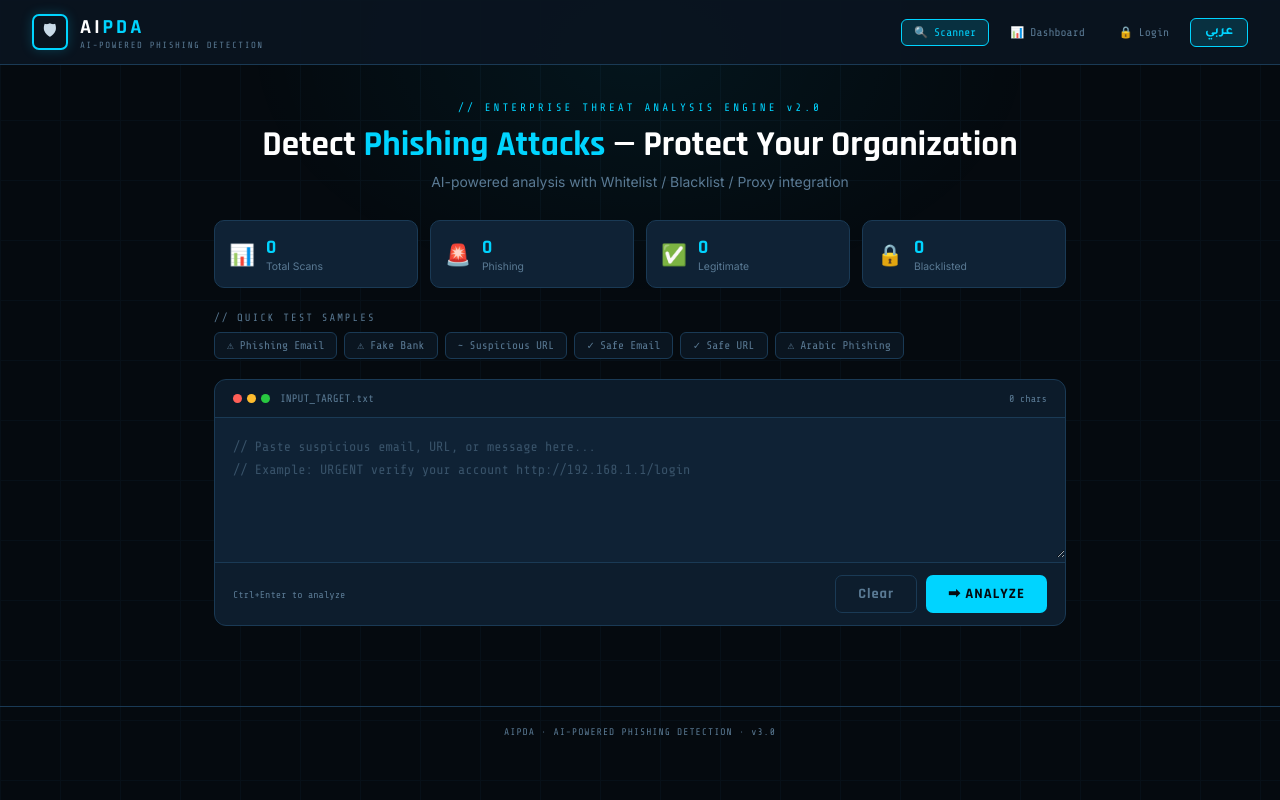
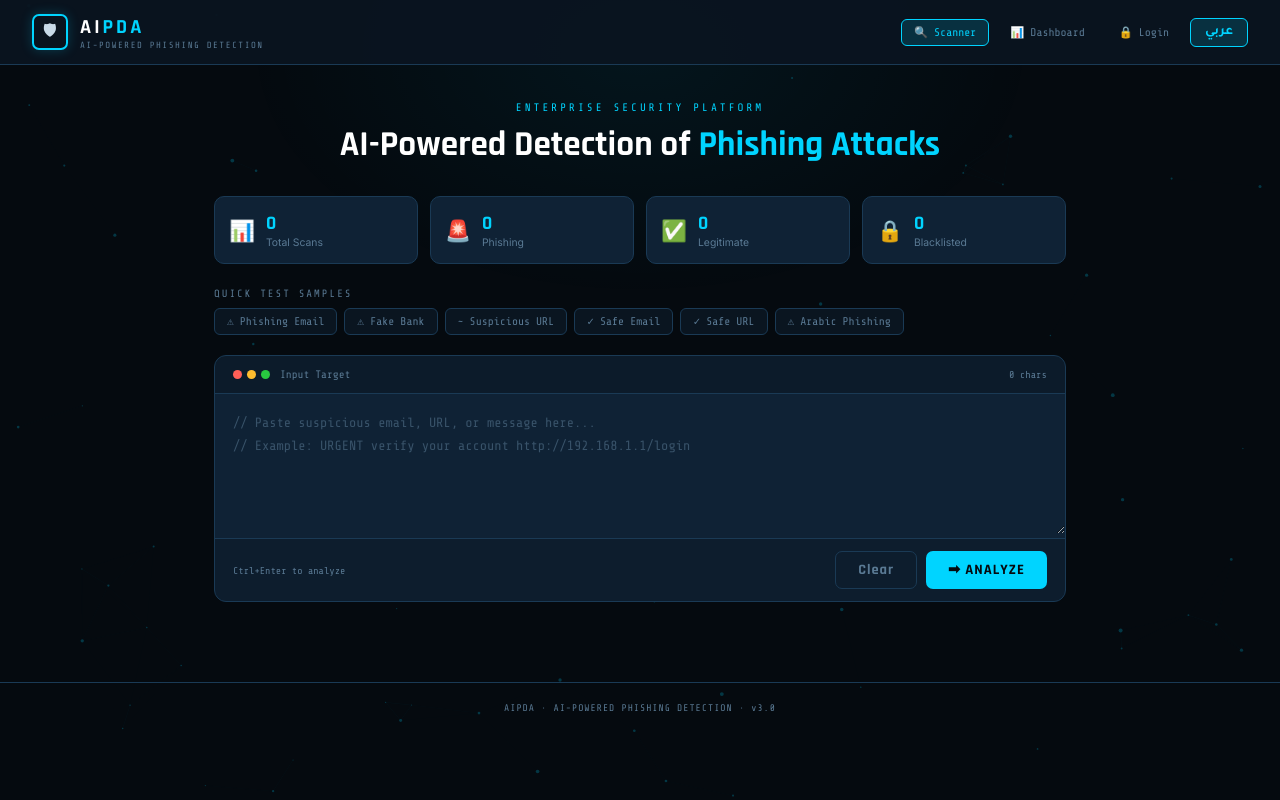
Before and after one commit to sulaiman2061/phishguard, a Flask app: page / in a window 1280 px wide. Run offline with Flask 3, Linux system fonts and the light colour scheme; data that the repository does not hold is empty.

Commit message:
Add: Particle Network + Typing + Counter animations

```diff
--- a/templates/index.html
+++ b/templates/index.html
@@ -10,7 +10,7 @@
 *{margin:0;padding:0;box-sizing:border-box;}
 body{font-family:'Inter',sans-serif;background:var(--bg);color:var(--text);min-height:100vh;}
 body.ar{font-family:'Tajawal',sans-serif;}
-body::before{content:'';position:fixed;inset:0;background-image:linear-gradient(var(--border) 1px,transparent 1px),linear-gradient(90deg,var(--border) 1px,transparent 1px);background-size:60px 60px;opacity:.15;pointer-events:none;z-index:0;}
+body::before{content:'';position:fixed;inset:0;opacity:0;pointer-events:none;z-index:0;}
 body::after{content:'';position:fixed;top:-200px;left:50%;transform:translateX(-50%);width:800px;height:500px;background:radial-gradient(ellipse,rgba(0,212,255,.06) 0%,transparent 70%);pointer-events:none;z-index:0;}
 header{position:relative;z-index:10;display:flex;align-items:center;justify-content:space-between;padding:0 32px;height:65px;background:rgba(10,21,32,.95);border-bottom:1px solid var(--border);}
 .logo{display:flex;align-items:center;gap:12px;}
@@ -116,6 +116,7 @@ body.ar footer{font-family:'Tajawal',sans-serif;font-size:.8rem;letter-spacing:0
 </style>
 </head>
 <body>
+<canvas id="particle-canvas" style="position:fixed;top:0;left:0;width:100%;height:100%;z-index:0;pointer-events:none;opacity:0.5;"></canvas>
 <header>
   <div class="logo">
     <div class="logo-icon">&#128737;</div>
@@ -134,9 +135,9 @@ body.ar footer{font-family:'Tajawal',sans-serif;font-size:.8rem;letter-spacing:0
 
 <main>
   <div class="title">
-    <div class="eye t" data-en="// ENTERPRISE THREAT ANALYSIS ENGINE v2.0" data-ar="// محرك تحليل التهديدات المؤسسي">// ENTERPRISE THREAT ANALYSIS ENGINE v2.0</div>
-    <h2 class="t" data-en="Detect <em>Phishing Attacks</em> — Protect Your Organization" data-ar="اكتشف <em>هجمات التصيد</em> — احمِ مؤسستك">Detect <em>Phishing Attacks</em> — Protect Your Organization</h2>
-    <p class="t" data-en="AI-powered analysis with Whitelist / Blacklist / Proxy integration" data-ar="تحليل بالذكاء الاصطناعي مع دعم القائمة البيضاء والسوداء والبروكسي">AI-powered analysis with Whitelist / Blacklist / Proxy integration</p>
+    <div class="eye t" data-en="ENTERPRISE SECURITY PLATFORM" data-ar="منصة الأمن المؤسسي">ENTERPRISE SECURITY PLATFORM</div>
+    <h2 class="t" data-en="AI-Powered Detection of <em>Phishing Attacks</em>" data-ar="الكشف بالذكاء الاصطناعي عن <em>هجمات التصيد</em>">AI-Powered Detection of <em>Phishing Attacks</em></h2>
+
   </div>
 
   <div class="stats">
@@ -146,7 +147,7 @@ body.ar footer{font-family:'Tajawal',sans-serif;font-size:.8rem;letter-spacing:0
     <div class="stat"><div class="ico">&#128274;</div><div><div class="val" id="st4">-</div><div class="lbl t" data-en="Blacklisted" data-ar="محظور">Blacklisted</div></div></div>
   </div>
 
-  <div class="chips-lbl t" data-en="// QUICK TEST SAMPLES" data-ar="// نماذج اختبار سريعة">// QUICK TEST SAMPLES</div>
+  <div class="chips-lbl t" data-en="QUICK TEST SAMPLES" data-ar="// نماذج اختبار سريعة">QUICK TEST SAMPLES</div>
   <div class="chips">
     <button class="chip d" onclick="ex('p1')" data-en="&#9888; Phishing Email" data-ar="&#9888; إيميل تصيد">&#9888; Phishing Email</button>
     <button class="chip d" onclick="ex('p2')" data-en="&#9888; Fake Bank" data-ar="&#9888; بنك مزيف">&#9888; Fake Bank</button>
@@ -160,7 +161,7 @@ body.ar footer{font-family:'Tajawal',sans-serif;font-size:.8rem;letter-spacing:0
     <div class="phead">
       <div style="display:flex;align-items:center;gap:10px;">
         <div class="dots"><span></span><span></span><span></span></div>
-        <span class="ptitle t" data-en="INPUT_TARGET.txt" data-ar="النص_المدخل.txt">INPUT_TARGET.txt</span>
+        <span class="ptitle t" data-en="Input Target" data-ar="النص المدخل">Input Target</span>
       </div>
       <span class="counter" id="cnt">0 chars</span>
     </div>
@@ -177,7 +178,7 @@ body.ar footer{font-family:'Tajawal',sans-serif;font-size:.8rem;letter-spacing:0
 
   <div id="loading">
     <div class="ltxt t" data-en="SCANNING THREAT PATTERNS..." data-ar="جاري فحص أنماط التهديد...">SCANNING THREAT PATTERNS...</div>
-    <div class="lsub t" data-en="Checking whitelist · blacklist · AI engine" data-ar="فحص القائمة البيضاء · السوداء · محرك الذكاء الاصطناعي">Checking whitelist · blacklist · AI engine</div>
+    <div class="lsub t" data-en="Checking NCA database · whitelist · blacklist · AI engine" data-ar="فحص قاعدة NCA · القائمة البيضاء · السوداء · محرك الذكاء الاصطناعي">Checking whitelist · blacklist · AI engine</div>
     <div class="scan"></div>
   </div>
 
@@ -187,7 +188,7 @@ body.ar footer{font-family:'Tajawal',sans-serif;font-size:.8rem;letter-spacing:0
       <div><div class="vword" id="vw"></div><div class="vconf" id="vc"></div></div>
     </div>
     <div class="rbody">
-      <div class="stitle t" data-en="// ANALYSIS REPORT" data-ar="// تقرير التحليل">// ANALYSIS REPORT</div>
+      <div class="stitle t" data-en="ANALYSIS REPORT" data-ar="// تقرير التحليل">ANALYSIS REPORT</div>
       <div class="expl" id="expl"></div>
       <div id="fs" style="display:none">
         <div class="stitle" id="ft"></div>
@@ -213,12 +214,24 @@ var EX = {
   su: "Check this deal: https://bit.ly/3xK9mZq limited time only!",
   s1: "Hi Sarah, please find attached the meeting agenda for Thursday. Best regards, John",
   s2: "https://www.google.com/search?q=phishing+detection",
+  nca1: "https://absher.sa/login",
+  nca2: "http://absher-verify.xyz/login",
+  nca3: "https://zatca.gov.sa/services",
+  nca4: "http://alrajhi-secure.tk/verify",
   ar1: "عاجل: تم تعليق حسابك البنكي بسبب نشاط مشبوه. تحقق من هويتك الآن على http://192.168.0.1/login وادخل كلمة المرور ورقم بطاقة الائتمان فوراً."
 };
 
 var VERDICTS = {
   en: { PHISHING:'PHISHING', SUSPICIOUS:'SUSPICIOUS', LEGITIMATE:'LEGITIMATE', WHITELISTED:'WHITELISTED' },
   ar: { PHISHING:'تصيد احتيالي', SUSPICIOUS:'مشبوه', LEGITIMATE:'آمن', WHITELISTED:'موثوق' }
+};
+var METHOD_LABELS = {
+  'NCA Official Database':       { en:'NCA Official Database ✓', ar:'قاعدة NCA الرسمية ✓' },
+  'NCA Threat Intelligence':     { en:'NCA Threat Intelligence', ar:'استخبارات تهديدات NCA' },
+  'Rule-Based v4.0':             { en:'Rule-Based Analysis v4.0', ar:'تحليل قاعدة البيانات v4.0' },
+  'Whitelist Check':             { en:'Organization Whitelist', ar:'القائمة البيضاء' },
+  'Blacklist Check':             { en:'Organization Blacklist', ar:'القائمة السوداء' },
+  'AI Analysis (OpenAI)':        { en:'AI Analysis (OpenAI)', ar:'تحليل ذكاء اصطناعي' },
 };
 
 var CONF = {
@@ -353,5 +366,111 @@ document.addEventListener('keydown', function(e) {
 applyLang();
 loadStats();
 </script>
+
+<script>
+// ── PARTICLE NETWORK ──
+(function(){
+  var cv = document.getElementById('particle-canvas');
+  var ctx = cv.getContext('2d');
+  var pts = [];
+  function resize(){cv.width=window.innerWidth;cv.height=window.innerHeight;}
+  resize();
+  window.addEventListener('resize', resize);
+  for(var i=0;i<70;i++){
+    pts.push({
+      x: Math.random()*window.innerWidth,
+      y: Math.random()*window.innerHeight,
+      vx: (Math.random()-.5)*.35,
+      vy: (Math.random()-.5)*.35,
+      r: Math.random()*1.5+.5
+    });
+  }
+  function draw(){
+    ctx.clearRect(0,0,cv.width,cv.height);
+    pts.forEach(function(p){
+      p.x+=p.vx; p.y+=p.vy;
+      if(p.x<0||p.x>cv.width)p.vx*=-1;
+      if(p.y<0||p.y>cv.height)p.vy*=-1;
+      ctx.beginPath();
+      ctx.arc(p.x,p.y,p.r,0,Math.PI*2);
+      ctx.fillStyle='rgba(0,212,255,0.45)';
+      ctx.fill();
+    });
+    pts.forEach(function(p,i){
+      for(var j=i+1;j<pts.length;j++){
+        var q=pts[j];
+        var d=Math.hypot(p.x-q.x,p.y-q.y);
+        if(d<110){
+          ctx.beginPath();
+          ctx.moveTo(p.x,p.y);
+          ctx.lineTo(q.x,q.y);
+          ctx.strokeStyle='rgba(0,212,255,'+(1-d/110)*.12+')';
+          ctx.lineWidth=.5;
+          ctx.stroke();
+        }
+      }
+    });
+    requestAnimationFrame(draw);
+  }
+  draw();
+})();
+
+// ── TYPING EFFECT ──
+(function(){
+  var el = document.querySelector('h2.t') || document.querySelector('h2');
+  if(!el) return;
+  var lang = localStorage.getItem('aipda_lang') || 'en';
+  var texts = {
+    en: 'AI-Powered Detection of Phishing Attacks',
+    ar: 'الكشف بالذكاء الاصطناعي عن هجمات التصيد'
+  };
+  var full = texts[lang] || texts['en'];
+  var em = el.querySelector('em');
+  var emText = em ? em.textContent : '';
+  el.innerHTML = '<span id="_typed"></span><span id="_cur" style="display:inline-block;width:2px;height:.9em;background:#00d4ff;margin-left:2px;vertical-align:middle;animation:_blink .7s step-end infinite;"></span>';
+  var style = document.createElement('style');
+  style.textContent = '@keyframes _blink{0%,100%{opacity:1;}50%{opacity:0;}}';
+  document.head.appendChild(style);
+  var i=0;
+  function type(){
+    if(i<=full.length){
+      var t=full.slice(0,i++);
+      var out=t;
+      if(emText && t.indexOf(emText)>-1){
+        out=t.replace(emText,'<em style="font-style:normal;color:#00d4ff;">'+emText+'</em>');
+      }
+      document.getElementById('_typed').innerHTML=out;
+      setTimeout(type, i<10?120:i<full.length*.6?65:45);
+    } else {
+      var cur=document.getElementById('_cur');
+      if(cur) setTimeout(function(){cur.style.display='none';},1200);
+    }
+  }
+  setTimeout(type,400);
+})();
+
+// ── COUNTER ANIMATION ──
+(function(){
+  function countUp(el, target, delay){
+    if(!el) return;
+    setTimeout(function(){
+      var n=0, steps=50, step=target/steps;
+      var t=setInterval(function(){
+        n=Math.min(n+step,target);
+        el.textContent=Math.round(n);
+        if(n>=target)clearInterval(t);
+      },18);
+    },delay);
+  }
+  var nums=document.querySelectorAll('.stat-n');
+  nums.forEach(function(el,i){
+    var orig=el.textContent.trim();
+    if(!isNaN(orig)&&orig!==''){
+      countUp(el,parseInt(orig),600+i*200);
+    }
+  });
+})();
+</script>
+
 </body>
 </html>
```
